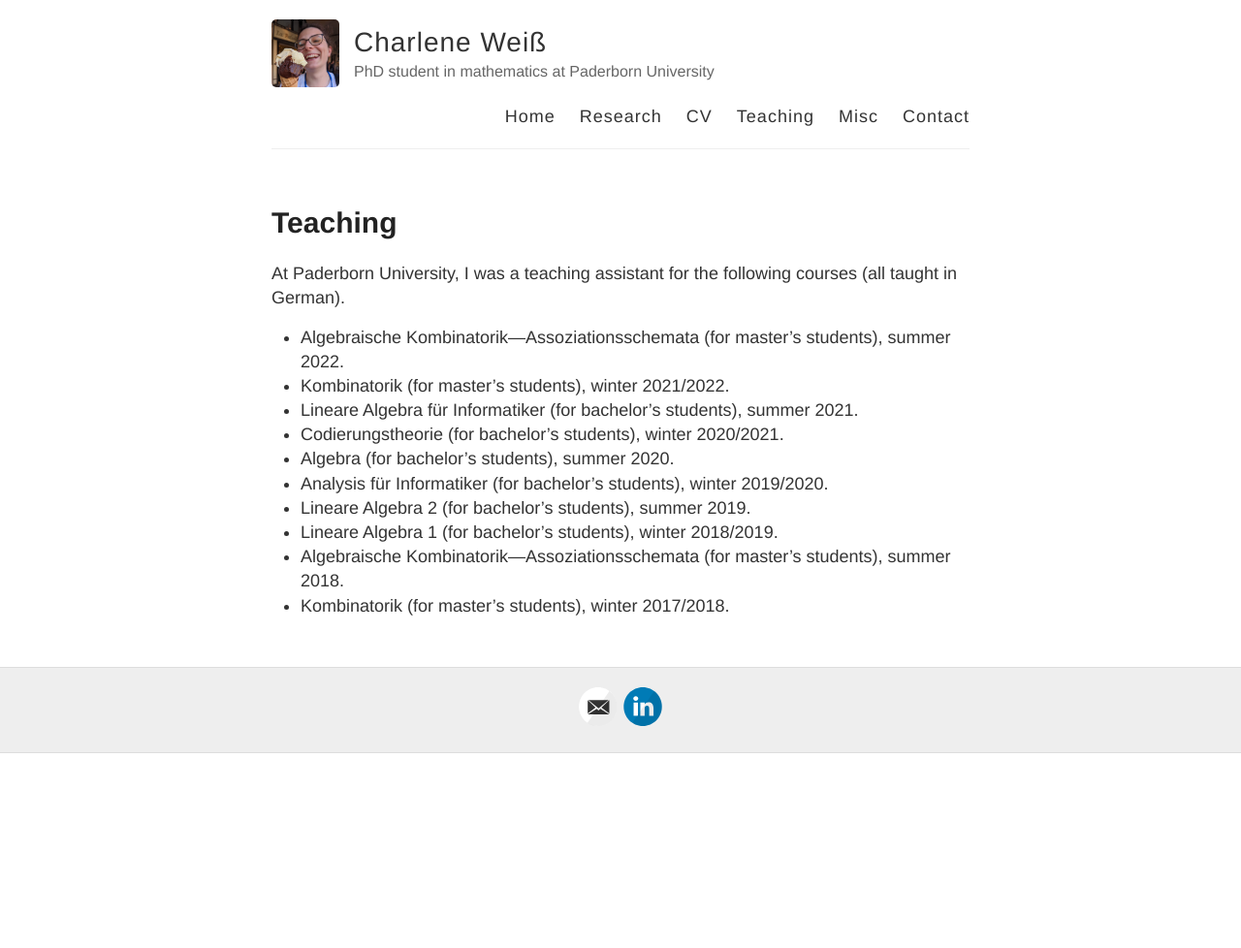
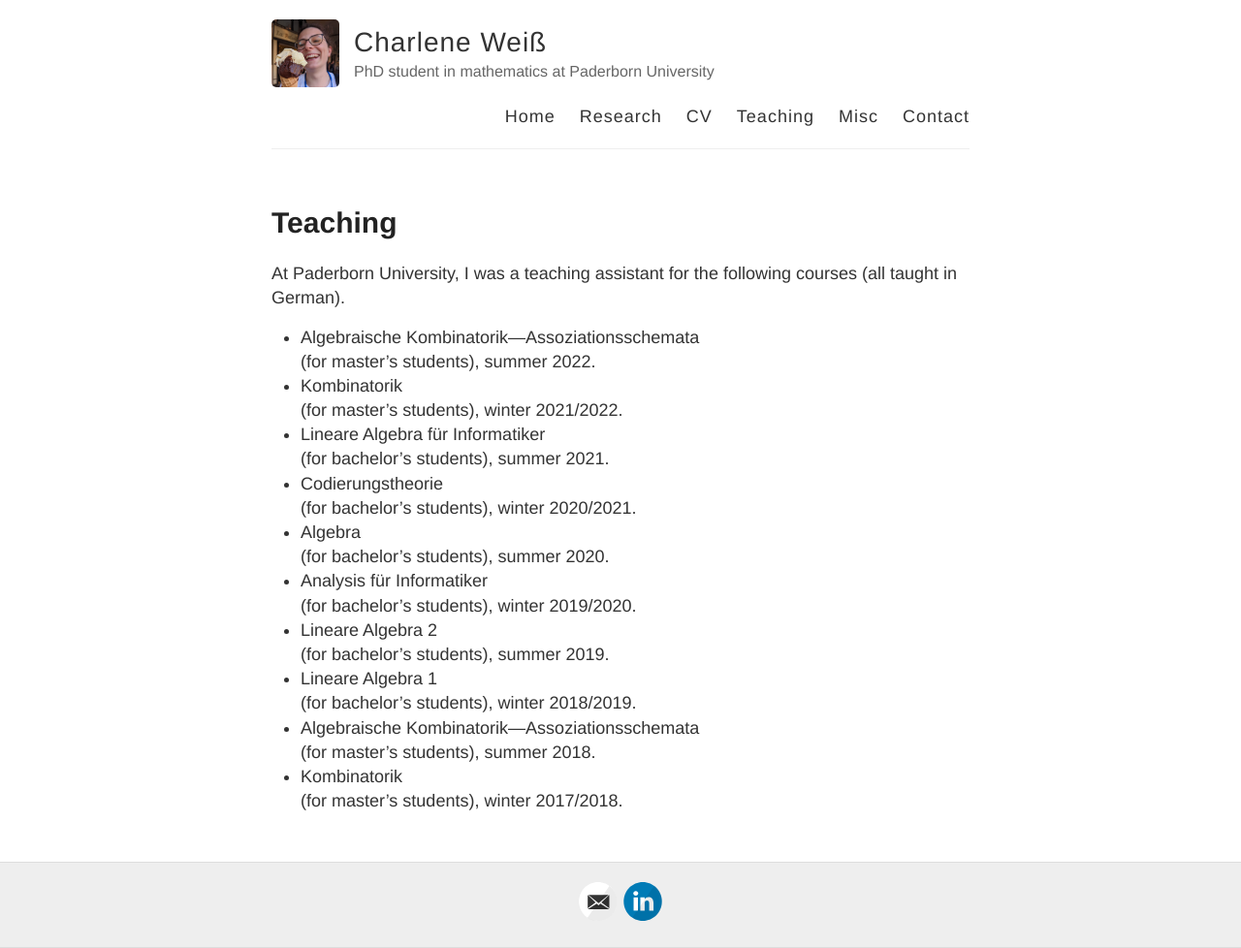
Before and after one commit to charleneweiss/charleneweiss.github.io, a Jekyll site: the page built from teaching.md, in a window 1280 px wide. Shown: the whole page at 97% size. Built offline with Jekyll 4.4.1, drawn with Linux system fonts in a browser that asks for light colours; before the commit the page ends 900 px from its top, so only the background shows below that.

```diff
--- a/teaching.md
+++ b/teaching.md
@@ -6,13 +6,23 @@ permalink: /teaching/
 
 At Paderborn University, I was a teaching assistant for the following courses (all taught in German).
 
-- Algebraische Kombinatorik---Assoziationsschemata (for master's students), summer 2022.
-- Kombinatorik (for master's students), winter 2021/2022.
-- Lineare Algebra für Informatiker (for bachelor's students), summer 2021.
-- Codierungstheorie (for bachelor's students), winter 2020/2021.
-- Algebra (for bachelor's students), summer 2020.
-- Analysis für Informatiker (for bachelor's students), winter 2019/2020.
-- Lineare Algebra 2 (for bachelor's students), summer 2019.
-- Lineare Algebra 1 (for bachelor's students), winter 2018/2019.
-- Algebraische Kombinatorik---Assoziationsschemata (for master's students), summer 2018.
-- Kombinatorik (for master's students), winter 2017/2018.
+- Algebraische Kombinatorik---Assoziationsschemata\
+  (for master's students), summer 2022.
+- Kombinatorik\
+  (for master's students), winter 2021/2022.
+- Lineare Algebra für Informatiker\
+  (for bachelor's students), summer 2021.
+- Codierungstheorie\
+  (for bachelor's students), winter 2020/2021.
+- Algebra\
+  (for bachelor's students), summer 2020.
+- Analysis für Informatiker\
+  (for bachelor's students), winter 2019/2020.
+- Lineare Algebra 2\
+  (for bachelor's students), summer 2019.
+- Lineare Algebra 1\
+  (for bachelor's students), winter 2018/2019.
+- Algebraische Kombinatorik---Assoziationsschemata\
+  (for master's students), summer 2018.
+- Kombinatorik\
+  (for master's students), winter 2017/2018.
```
